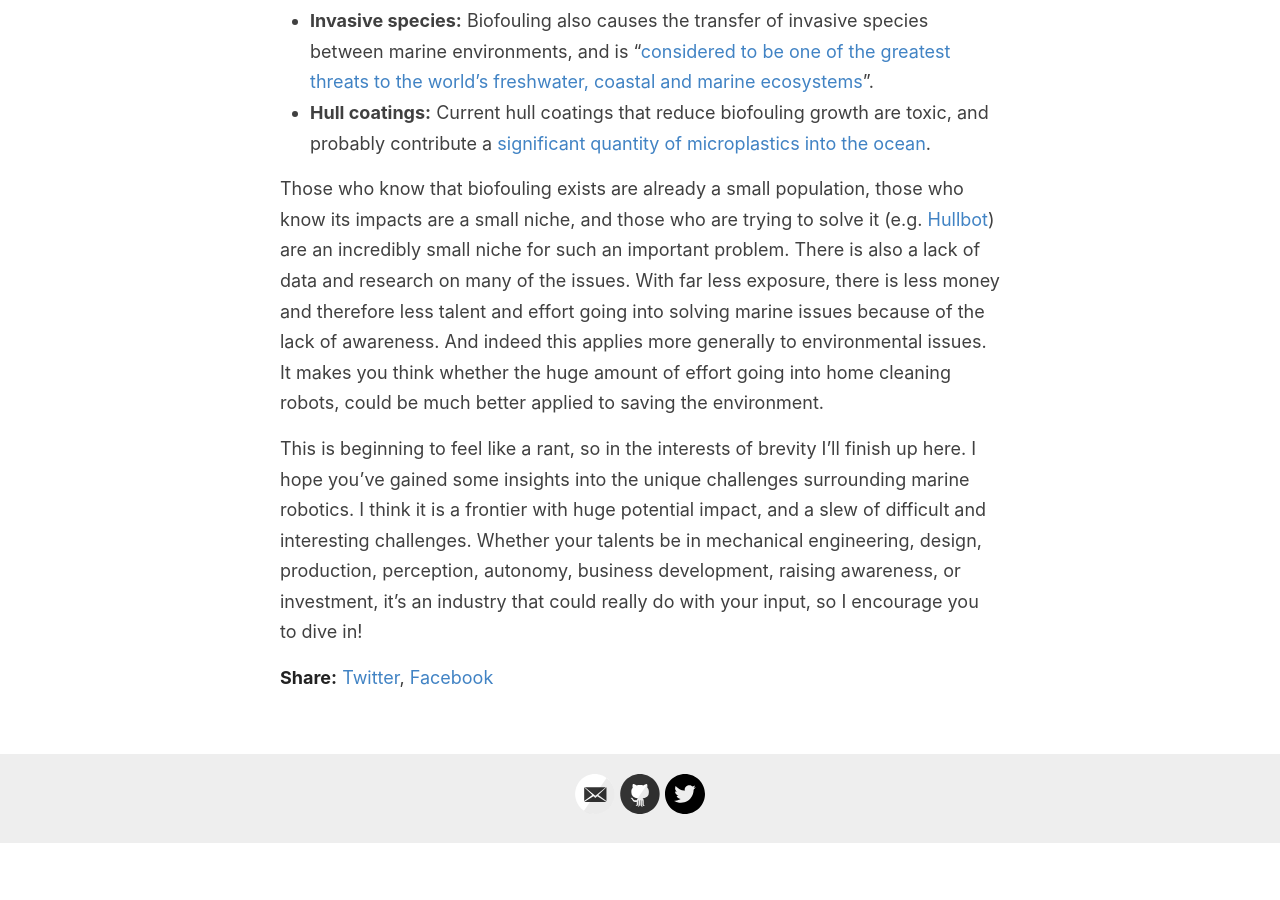
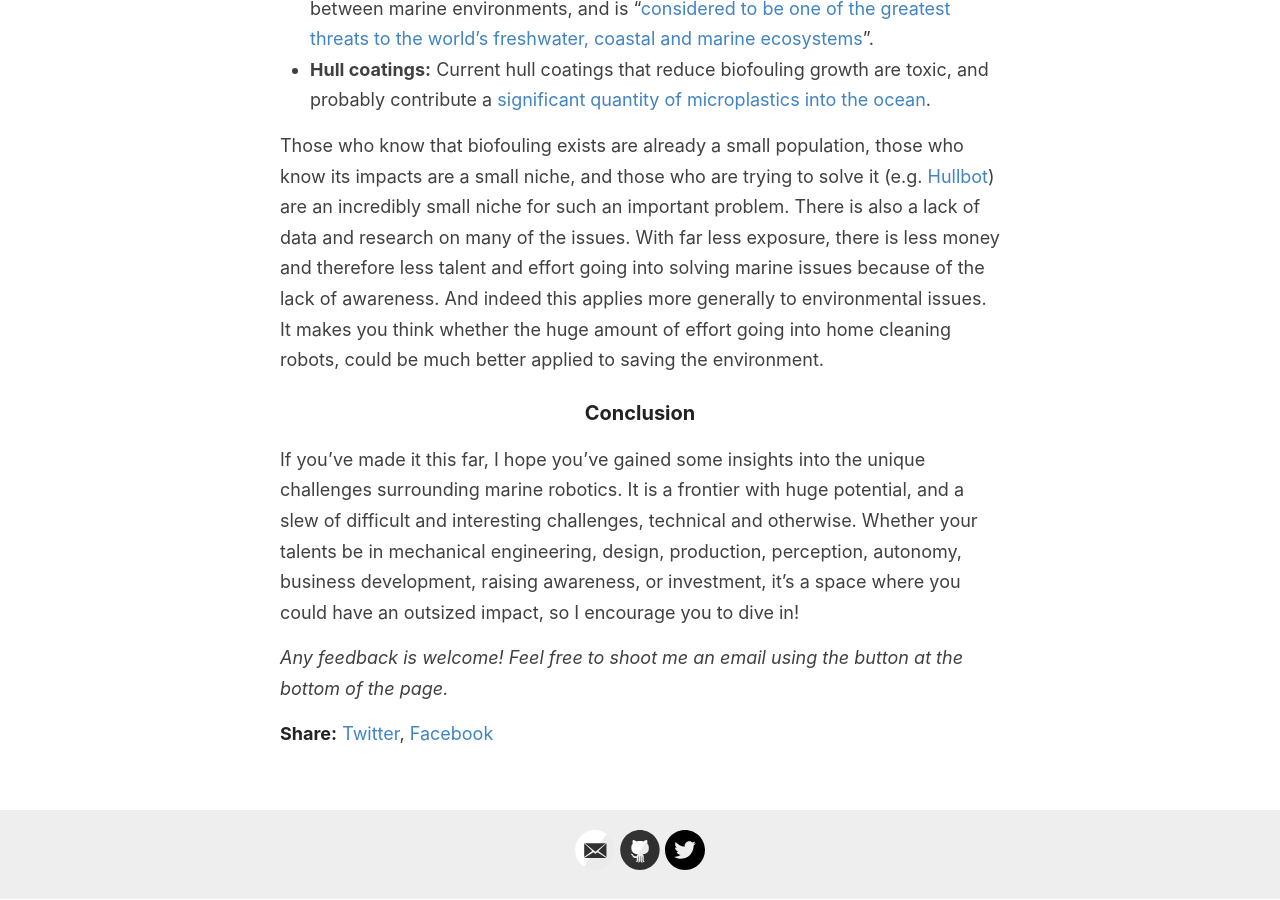
Before and after one commit to eufrizz/eufrizz.github.io, a Jekyll site: the page built from _posts/2024-06-03-underwater-robotics-difficult.markdown, in a window 1280 px wide and 900 px high, scrolled down 12600 px. Built offline with Jekyll 4.4.1, drawn with Linux system fonts in a browser that asks for light colours; before the commit the page ends 13443 px from its top, so only the background shows below that.

Commit message:
Improve conclusion

```diff
--- a/_posts/2024-06-03-underwater-robotics-difficult.markdown
+++ b/_posts/2024-06-03-underwater-robotics-difficult.markdown
@@ -58,7 +58,7 @@ Robots and artificial intelligence are popping up in more places than ever befor
 <div class="caption"> Some robots that have gained widespread attention or use. Click to find out more.</div>
 
 
-## Mechanical
+### Mechanical
 
 The mechanical issues in underwater robotics stem fundamentally from the fact that water and electronics don’t mix. Most robots have a “brain”, or central computer, that connects to external sensors (e.g. cameras) and actuators (e.g. motors), enabling interaction with its environment. As you will know from spilling liquids on your laptop or dropping your phone into the ocean, water, and especially salt water, destroy circuit boards.
 
@@ -97,7 +97,7 @@ Aside from the R&D needed to attain a watertight robot, the requirement for wate
 
 Reliability is also impacted by being in a marine environment, due to the highly corrosive effects of saltwater on metal. Anodised aluminium and polymers/plastics are common material choices that stand up to corrosion, but sometimes they are not suitable. Motors are a good example - they require magnets to operate, which are iron-based and highly susceptible to corrosion. The bearings are also typically made of hardened steel, and these seize up with prolonged exposure to saltwater. Galvanic corrosion is also a big issue, where two different metals in the presence of saltwater will create an electrical current, causing one to dissolve at an accelerated rate. Stray voltages from the electronics connected to any metal enclosure will also cause electrolysis of the metal in saltwater. Thus, careful and often more expensive design choices need to be made to prevent corrosion, often in combination with maintenance like rinsing in freshwater and applying anti-corrosion lubricants.
 
-## Localisation and autonomy
+### Localisation and autonomy
 
 <!-- ![Video]({{page.assets}}/murky_h5.mp4) -->
 <div style="text-align: center;">
@@ -164,7 +164,7 @@ Interesting quirks of underwater robotics also come from the dynamics of moving
 
 Inertial/magnetic sensors are the last type of sensor we’ll cover, and their use is widespread. Accelerometers, gyroscopes and magnetometers allow the robot to know which way is up, how they are rotating, and how they are oriented relative to the north pole. They are an invaluable backup when other sensor modalities fail due to the challenging conditions, and allow for “[dead reckoning](https://en.wikipedia.org/wiki/Dead_reckoning#Autonomous_navigation_in_robotics)” to maintain stability and approximate positioning for a short period of time. Inertial measurement units (IMUs) can range from very small, inaccurate and cheap (on the order of dollars) consumer products, to large, accurate and expensive (on the order of hundreds of thousands of dollars), restricted to military and space applications like missiles - or anywhere in between. At a consumer price point, their usefulness for navigation alone is limited to a few seconds, but they do provide an accurate and high-frequency measurement of the robot’s orientation (roll/pitch/yaw) which is crucial for control.
 
-## Communications
+### Communications
 
 <div style="display: block; text-align:center;">
 <img src="https://www.teledynemarine.com/en-us/products/PublishingImages/UCM_OEM_UCT.jpg" style="width: 20%">
@@ -176,7 +176,7 @@ Inertial/magnetic sensors are the last type of sensor we’ll cover, and their u
 
 Communications is also a unique frontier for the underwater space, to due the absorption of radio waves. WiFi drops out in the first few centimetres. The solution for wireless communication is an acoustic modem, which uses ultrasound to broadcast a signal. However, these are limited to very low bandwidth, on the order of ~10 kbps - incapable of a video stream. They also cost [thousands](https://waterlinked.com/shop/modem-m16-186#attr=159), and have higher latency due to the slow speed of sound (1481m/s in water). Compare this to the [DJI FPV system](https://www.dji.com/dji-fpv/specs), which can do up to 120Mbps in air - a whopping 1000x difference. Thus, underwater robots must either do their work autonomously without the need for high bandwidth communication, or they must be tethered, i.e. they are connected to the operator by a wire for high speed data. A tether requires careful management to prevent it getting wrapped around objects, or sliced by nearby boats, but it also provides a very convenient way to retrieve your robot if it fails (which, in robotics, is common).
 
-## Business
+### Business
 
 <div style="display: block; text-align:center;">
 <img src="https://www.superyachtservicesguide.com/uploads/assets/listings/Sydney%20Superyacht%20Marina/2-Sydney%20Superyacht%20Marina-Callisto%20aerial%20photo%20with%20crane%20and%20fuel.jpeg" style="width: 45%">
@@ -197,4 +197,7 @@ The general population is also much less aware of marine issues, meaning that ta
 
 Those who know that biofouling exists are already a small population, those who know its impacts are a small niche, and those who are trying to solve it (e.g. [Hullbot](https://www.hullbot.com)) are an incredibly small niche for such an important problem. There is also a lack of data and research on many of the issues. With far less exposure, there is less money and therefore less talent and effort going into solving marine issues because of the lack of awareness. And indeed this applies more generally to environmental issues. It makes you think whether the huge amount of effort going into home cleaning robots, could be much better applied to saving the environment.
 
-This is beginning to feel like a rant, so in the interests of brevity I’ll finish up here. I hope you’ve gained some insights into the unique challenges surrounding marine robotics. I think it is a frontier with huge potential impact, and a slew of difficult and interesting challenges. Whether your talents be in mechanical engineering, design, production, perception, autonomy, business development, raising awareness, or investment, it’s an industry that could really do with your input, so I encourage you to dive in!
+### Conclusion
+If you've made it this far, I hope you’ve gained some insights into the unique challenges surrounding marine robotics. It is a frontier with huge potential, and a slew of difficult and interesting challenges, technical and otherwise. Whether your talents be in mechanical engineering, design, production, perception, autonomy, business development, raising awareness, or investment, it’s a space where you could have an outsized impact, so I encourage you to dive in!
+
+*Any feedback is welcome! Feel free to shoot me an email using the button at the bottom of the page.*
```
